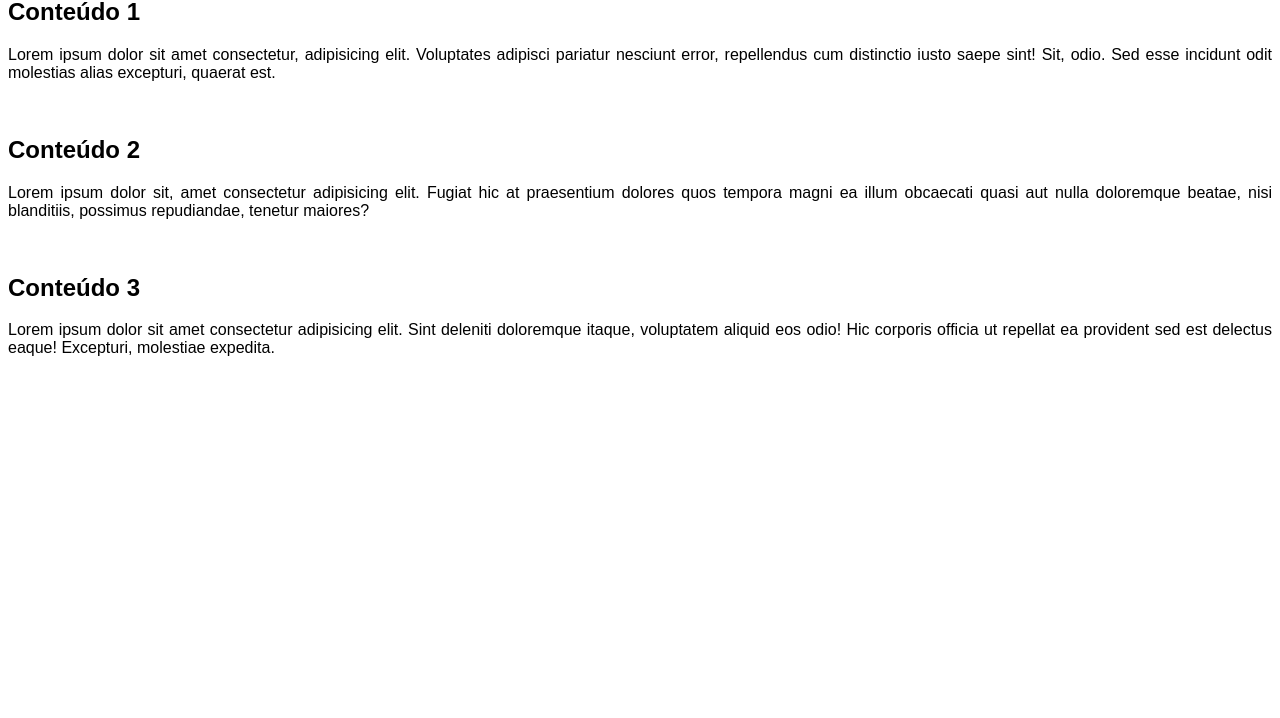
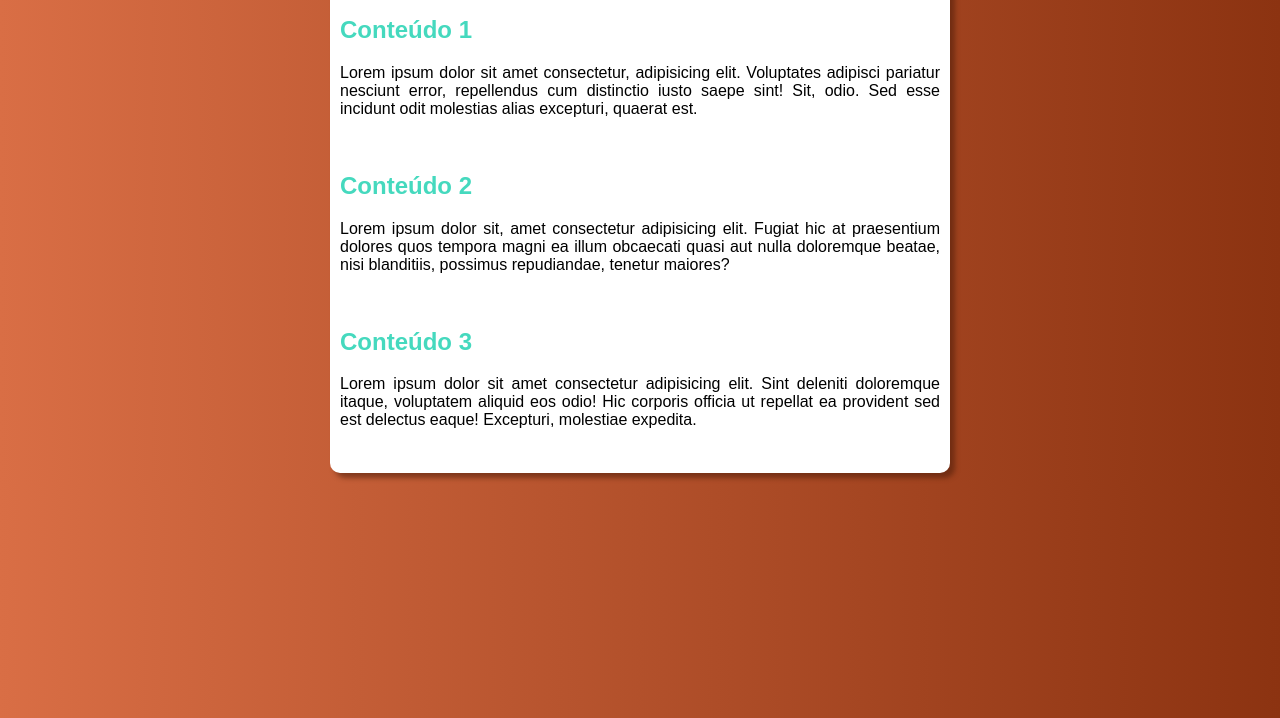
Before and after one commit to MichelPinho/Exercicios_HTML5_CSS3, a plain HTML site: page ex016/cor_02.html in a window 1280 px wide. Shown: the part 82-800 px from the top of the page. Drawn offline with Linux system fonts and the light colour scheme.

Commit message:
Update style.css

```diff
--- a/ex016/style.css
+++ b/ex016/style.css
@@ -3,6 +3,26 @@
     /*height: 100%;*/
     font-family: Arial, Helvetica, sans-serif;
 }
+body{
+   background-image: linear-gradient(to right,#D96E45, #8C3311 );
+}
+main{
+    background-color: white;
+    width: 600px;
+    padding: 10px;
+    margin: auto;
+    border-radius: 10px;
+    box-shadow: 5px 5px 5px #4b1c0a8a ;
+
+
+}
 p{
     text-align: justify;
 }
+h1{
+    color: #1F8C78;
+    text-align: center;
+}
+h2{
+    color: #45D9BE;
+}
```
